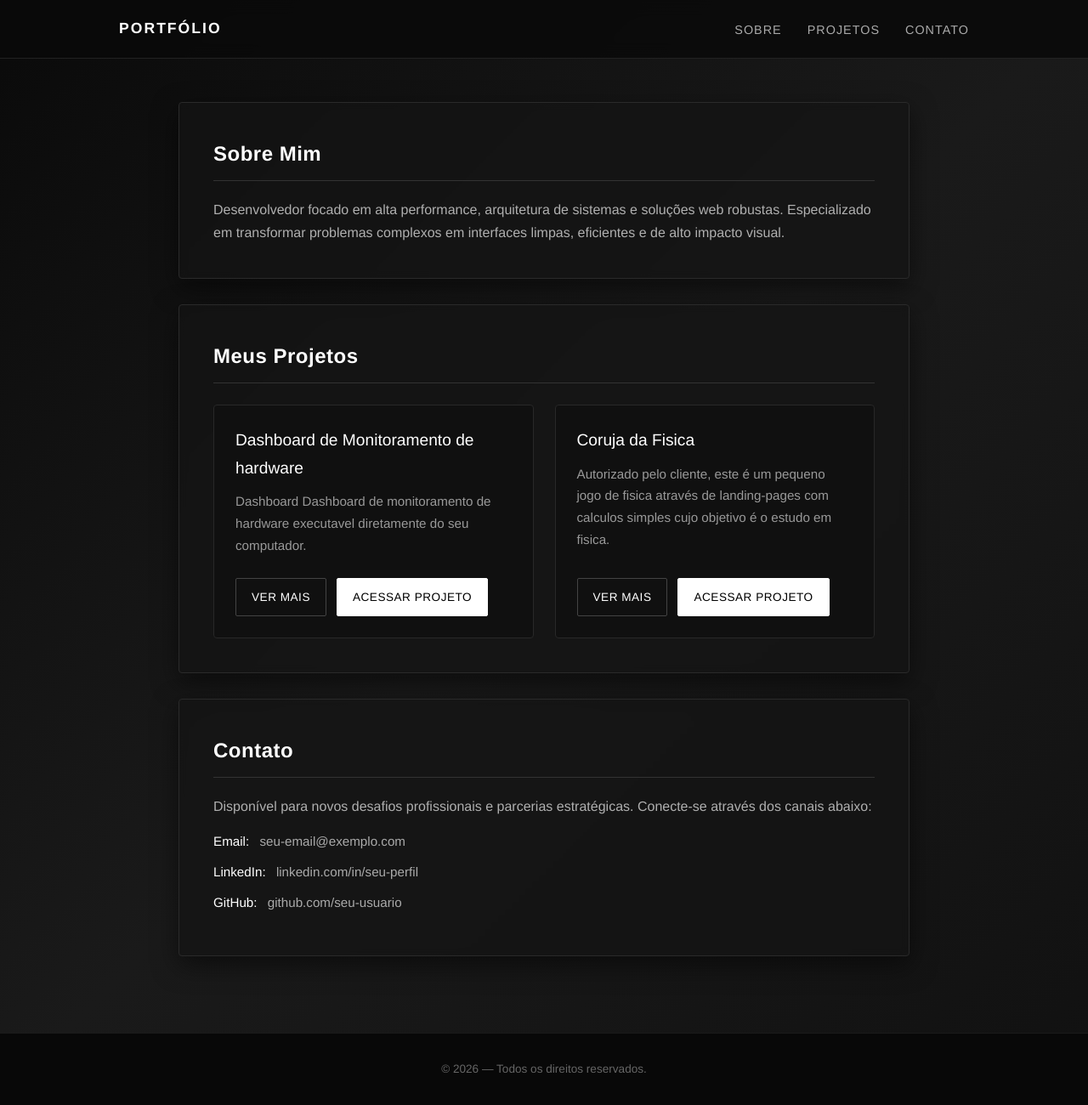
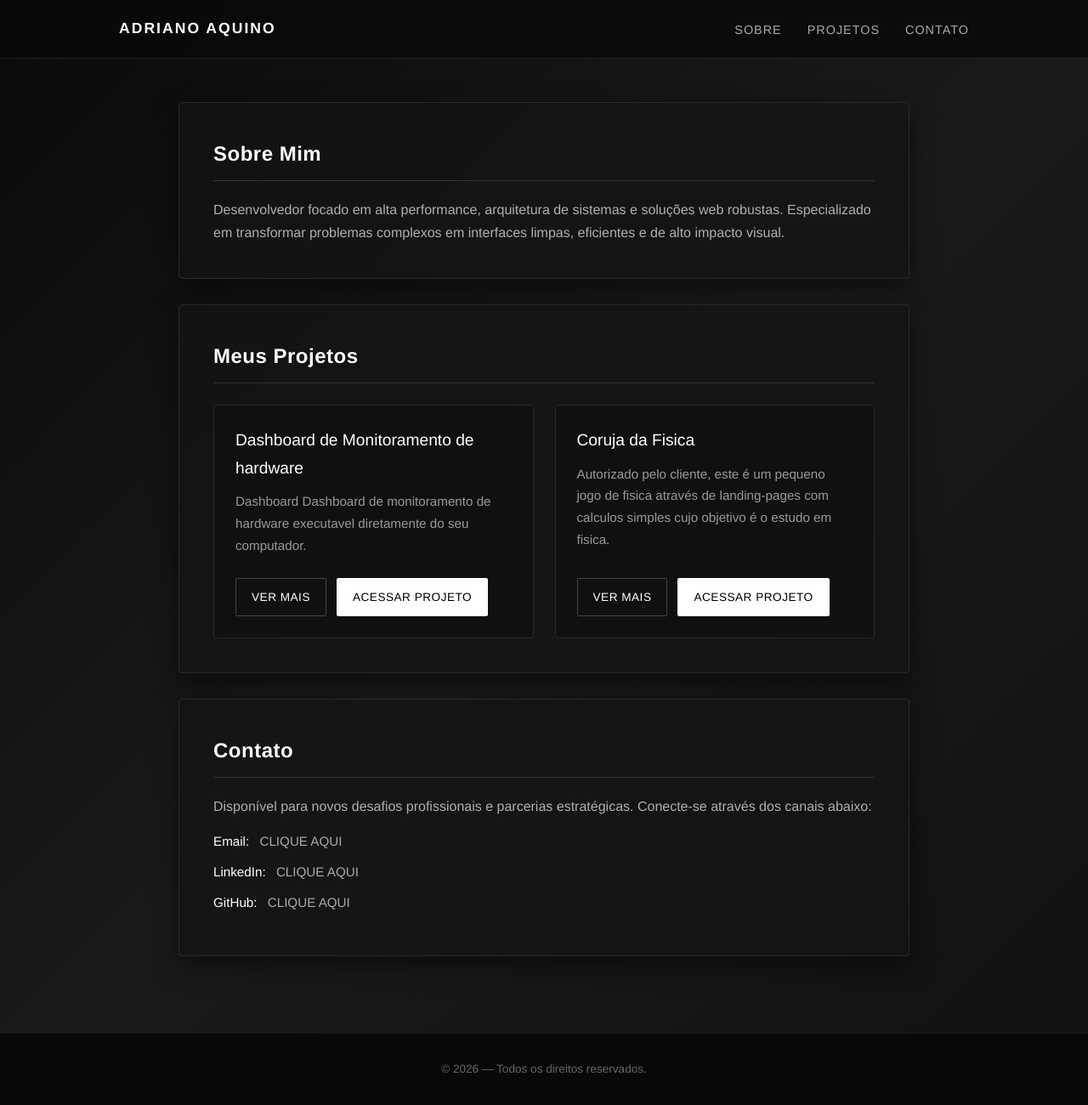
Before and after one commit to contatotech-DRZ/projeto-DRZz, a plain HTML site: page index.html in a window 1280 px wide. Shown: the whole page at 85% size. Drawn offline with Linux system fonts and the light colour scheme.

Commit message:
Update index.html

```diff
--- a/index.html
+++ b/index.html
@@ -11,7 +11,7 @@
     <!-- Cabeçalho / Navegação -->
     <header>
         <nav>
-            <div class="logo">PORTFÓLIO</div>
+            <div class="logo">ADRIANO AQUINO</div>
             <ul>
                 <li><a href="#sobre">Sobre</a></li>
                 <li><a href="#projetos">Projetos</a></li>
@@ -76,9 +76,9 @@
             <h2>Contato</h2>
             <p>Disponível para novos desafios profissionais e parcerias estratégicas. Conecte-se através dos canais abaixo:</p>
             <ul class="contato-lista">
-                <li><span>Email:</span> <a href="adrianoaquino.tecnico@gmail.com">seu-email@exemplo.com</a></li>
-                <li><span>LinkedIn:</span> <a href="https://www.linkedin.com/in/adriano-pereira-aquino/" target="_blank">linkedin.com/in/seu-perfil</a></li>
-                <li><span>GitHub:</span> <a href="https://github.com/contatotech-DRZ" target="_blank">github.com/seu-usuario</a></li>
+                <li><span>Email:</span> <a href="adrianoaquino.tecnico@gmail.com">CLIQUE AQUI</a></li>
+                <li><span>LinkedIn:</span> <a href="https://www.linkedin.com/in/adriano-pereira-aquino/" target="_blank">CLIQUE AQUI</a></li>
+                <li><span>GitHub:</span> <a href="https://github.com/contatotech-DRZ" target="_blank">CLIQUE AQUI</a></li>
             </ul>
         </section>
     </main>
```
